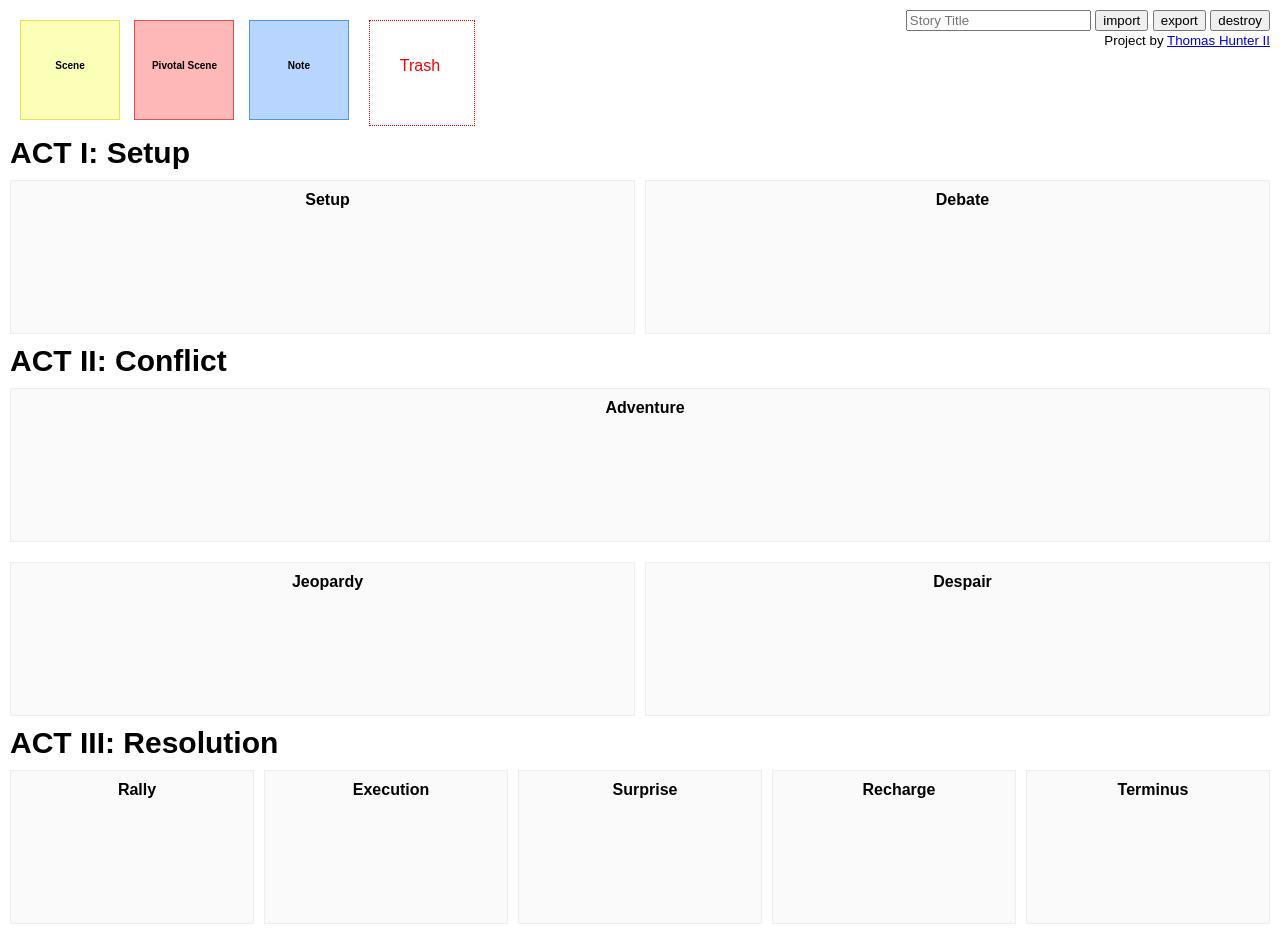
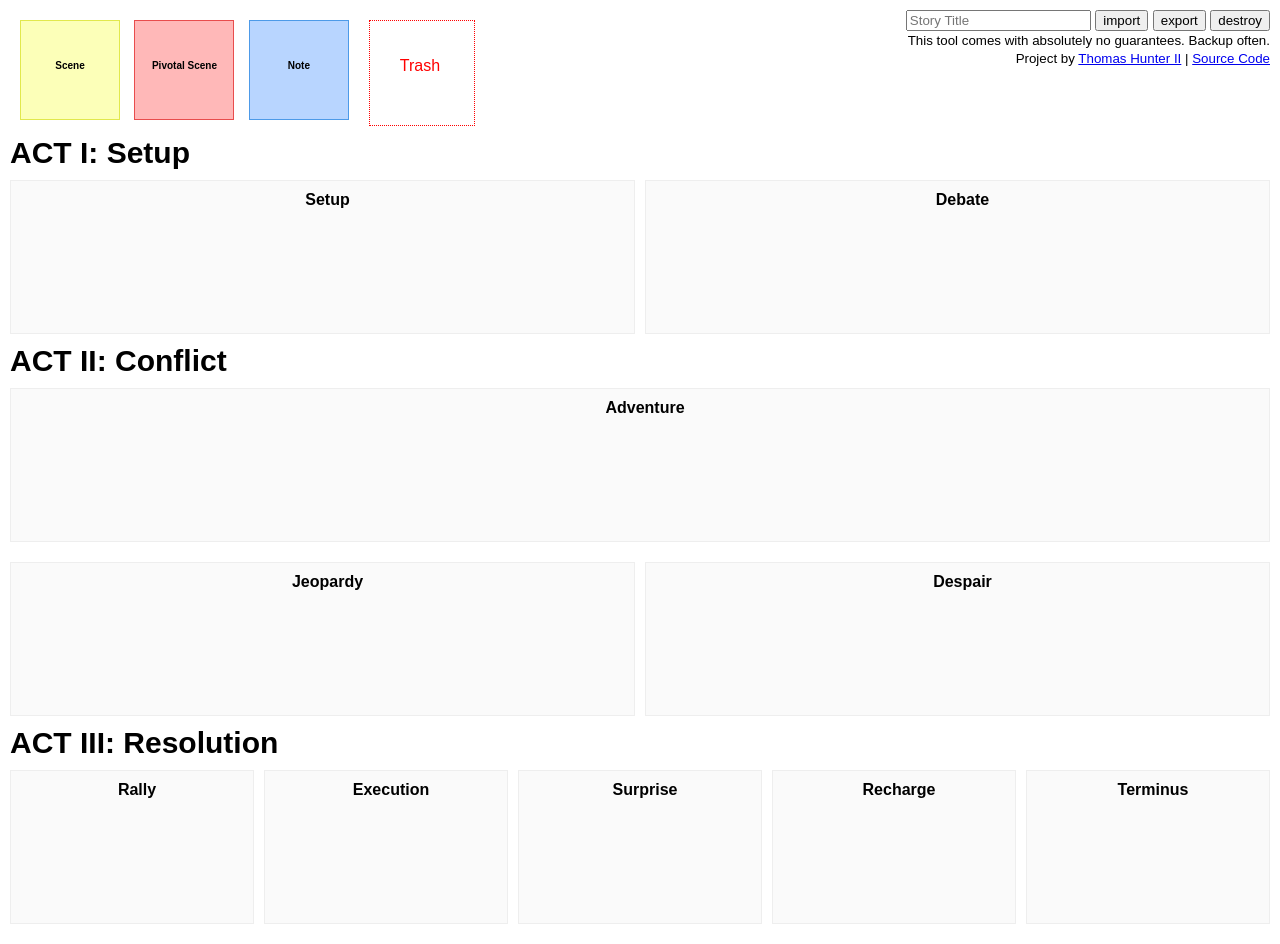
Before and after one commit to tlhunter/plot-designer, a plain HTML site: page index.html in a window 1280 px wide. Drawn offline with Linux system fonts and the light colour scheme.

Commit message:
disclaimer, rename, upload

```diff
--- a/index.html
+++ b/index.html
@@ -2,8 +2,8 @@
 <html>
 	<head>
 		<meta charset="utf-8" />
-		<title>Three Act Structure - Drag and Drop Story Designer</title>
-		<meta name="description" content="Design your story plot by dragging and dropping scenes. Import and Export your plot when complete." />
+		<title>Plot Designer - Drag and Drop Story Scenes</title>
+		<meta name="description" content="Design your three act story by dragging and dropping scenes. Import and Export your plot when complete." />
 		<link href="./dragula.min.css" rel="stylesheet" type="text/css" />
 		<link href="./main.css" rel="stylesheet" type="text/css" />
 	</head>
@@ -14,7 +14,8 @@
 			<button id="action-export">export</button>
 			<button id="action-destroy">destroy</button>
 			<br />
-			<small>Project by <a href="https://thomashunter.name" target="_blank">Thomas Hunter II</a></small>
+			<small>This tool comes with absolutely no guarantees. Backup often.</small><br />
+			<small>Project by <a href="https://thomashunter.name" target="_blank">Thomas Hunter II</a> | <a href="https://github.com/tlhunter/plot-designer">Source Code</a></small><br />
 		</div>
 		<div id="toolbar">
 			<div class="drop-group">
```
Also changed, not shown: 1 other file.
